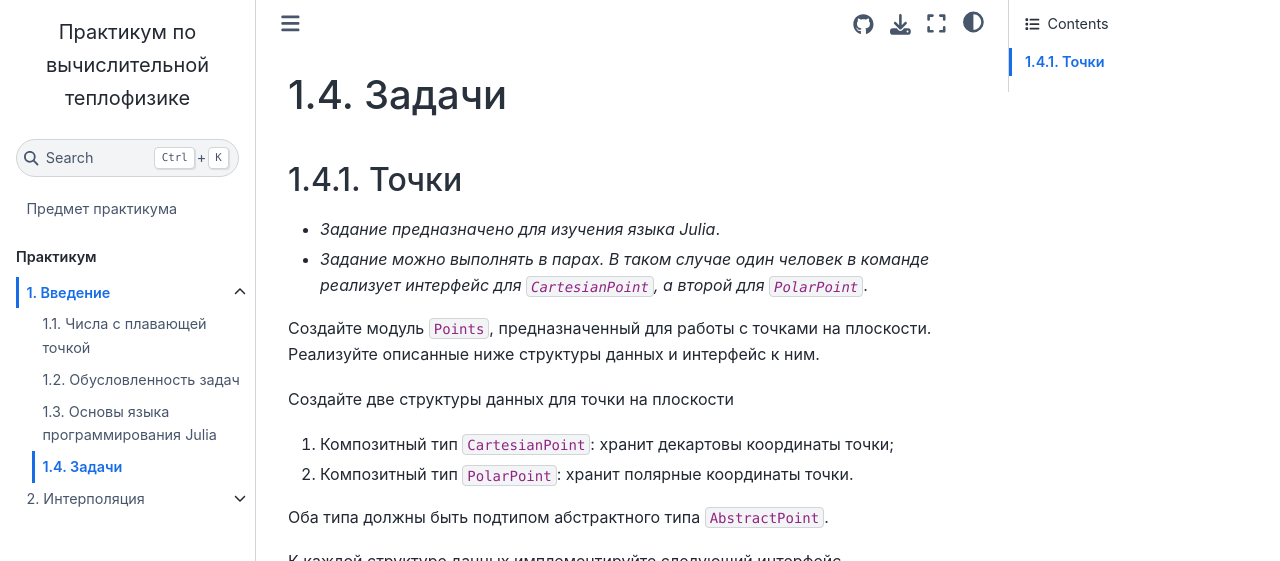
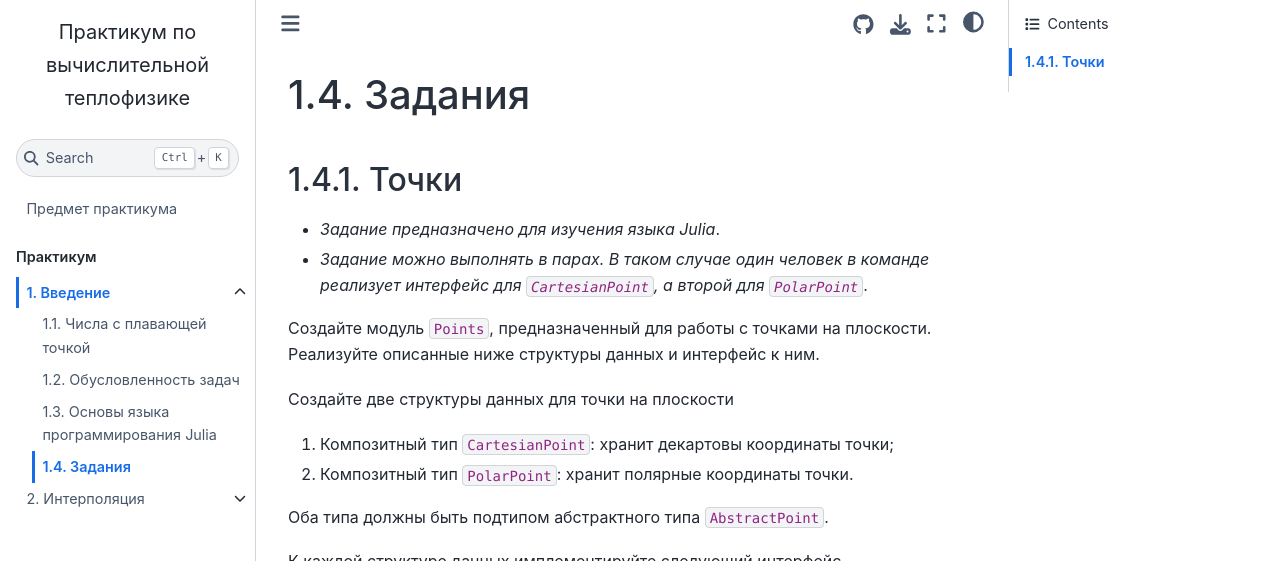
Before and after one commit to stepanzh/computational_thermodynamics, a Jupyter Book: the page built from book/intro/ex.md, in a window 1280 px wide and 900 px high. Shown: the top 561 px of the window. Built offline with Jupyter Book 1.0.4 settings and Sphinx 7.4.7 and the Sphinx Book theme 1.1.4, drawn with Linux system fonts in a browser that asks for light colours.

Commit message:
Change title of tasks

```diff
--- a/book/intro/ex.md
+++ b/book/intro/ex.md
@@ -1,4 +1,4 @@
-# Задачи
+# Задания
 
 ## Точки
 
```
